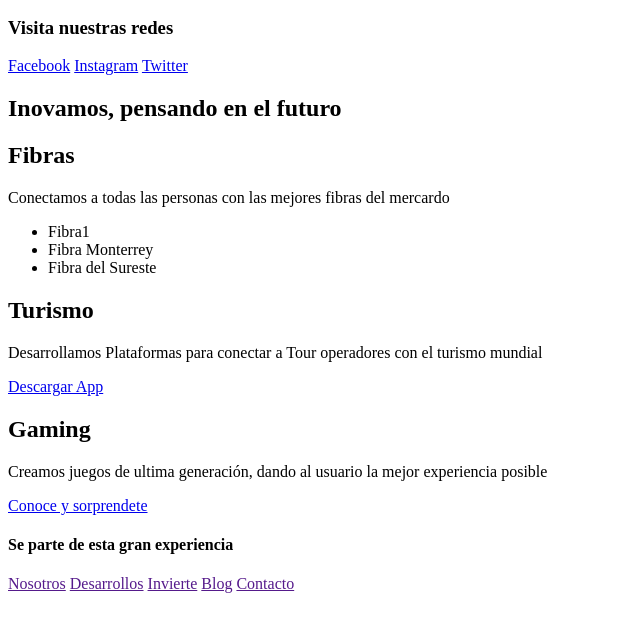
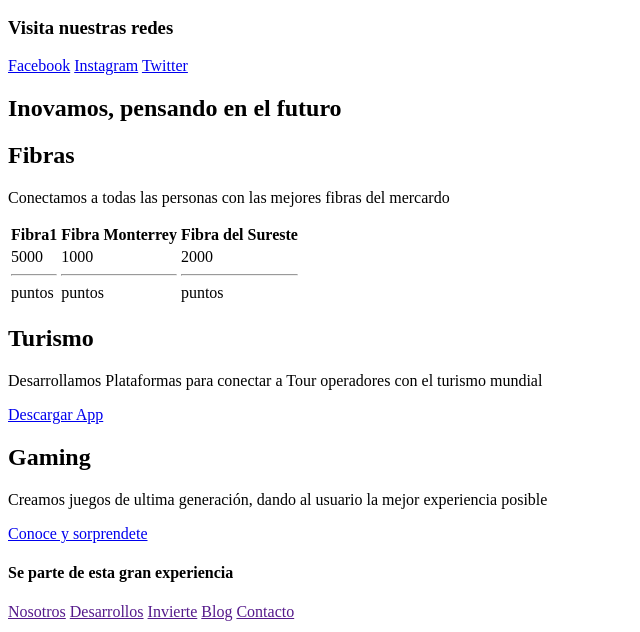
Before and after one commit to sercharod/Tarea1, a plain HTML site: page index.html in a window 1280 px wide. Shown: the part 168-800 px from the top of the page, without its empty margins (0-640 px from the left). Drawn offline with Linux system fonts and the light colour scheme.

Commit message:
task/001/tablas01

```diff
--- a/index.html
+++ b/index.html
@@ -34,11 +34,18 @@
             <div>
                 <h2>Fibras</h2>
                 <p>Conectamos a todas las personas con las mejores fibras del mercardo</p>
-                <ul>
-                    <li>Fibra1</li>
-                    <li>Fibra Monterrey</li>
-                    <li>Fibra del Sureste</li>
-                </ul>
+                <table>
+                    <tr>
+                        <th>Fibra1</th>
+                        <th>Fibra Monterrey</th>
+                        <th>Fibra del Sureste</th>
+                    </tr>
+                    <tr>
+                        <td>5000 <hr> puntos</td>
+                        <td>1000 <hr> puntos</td>
+                        <td>2000 <hr> puntos</td>
+                    </tr>
+                </table>
             </div>
 
             <div>
```
